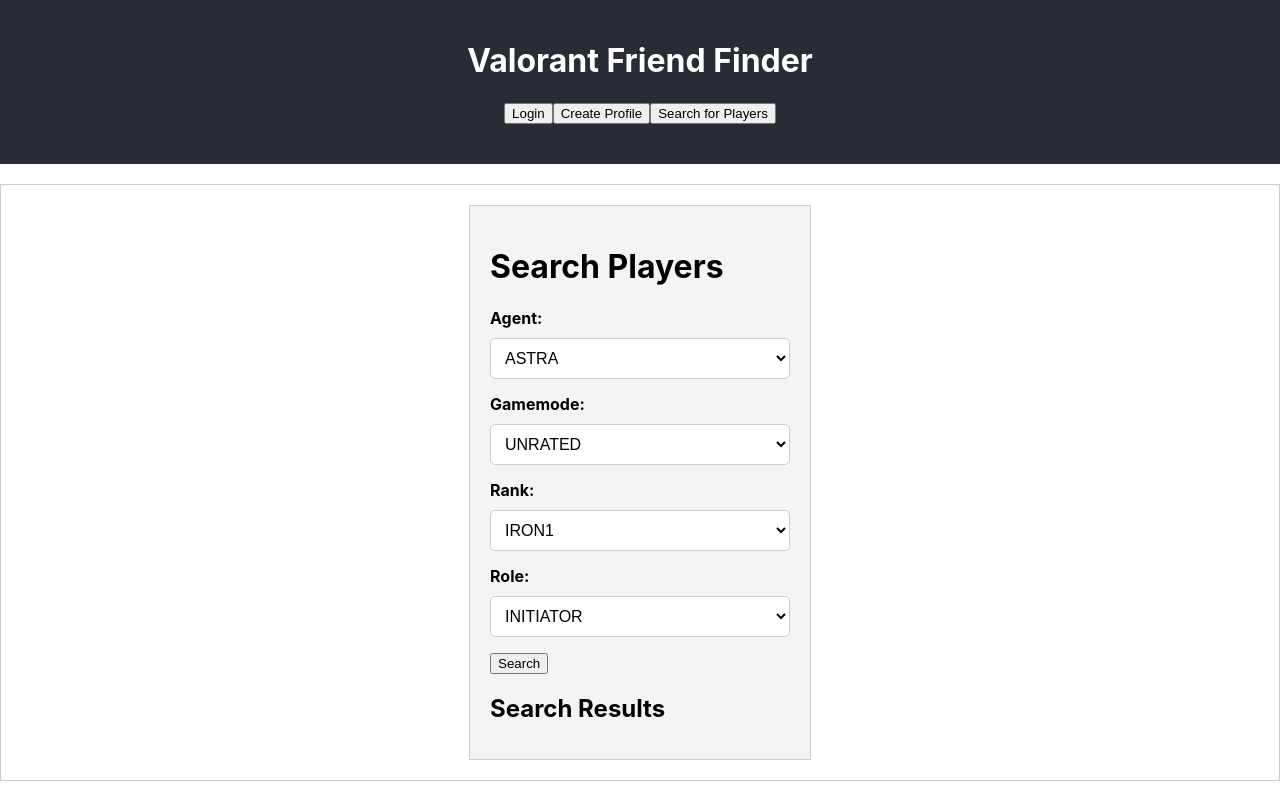
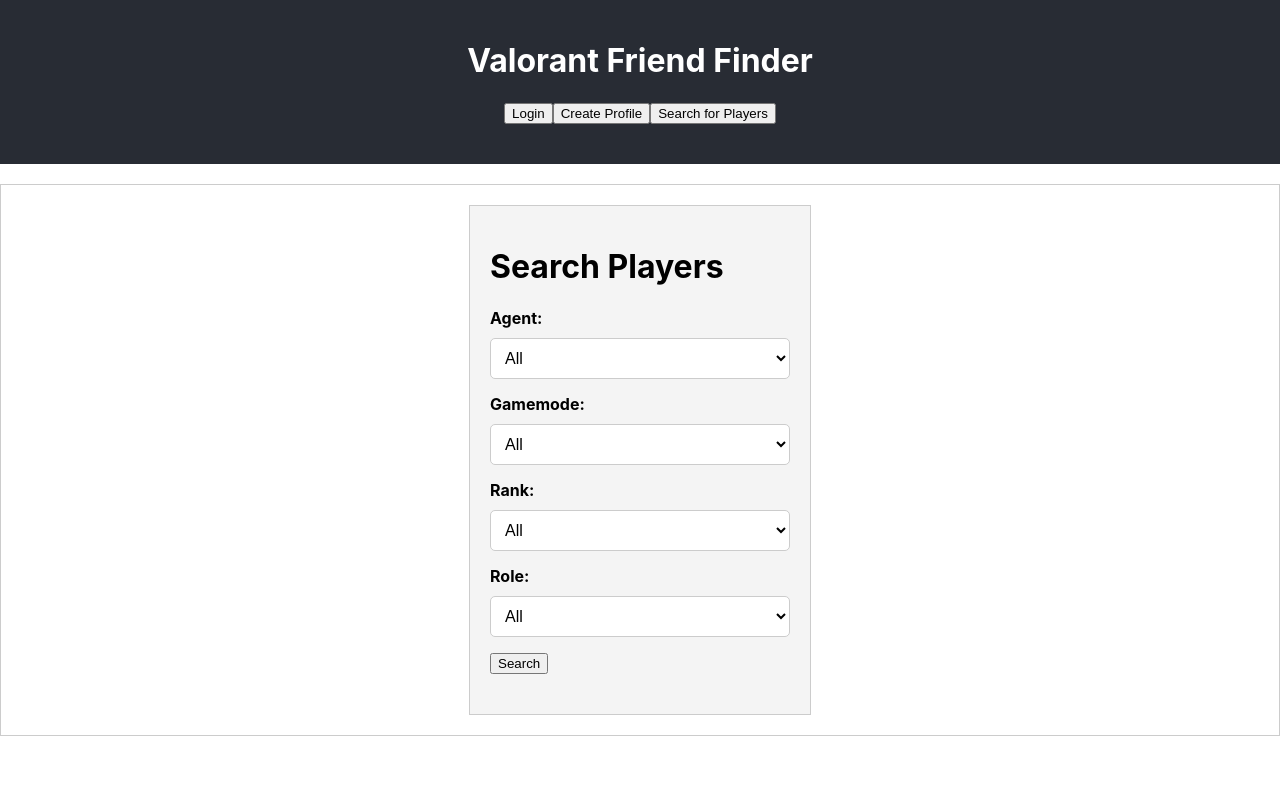
Before and after one commit to santosmatt117/VALORANT_FRIENDS, a React (Create React App) app in the folder frontend/: page / in a window 1280 px wide. Both pictures are taken after typing "Sample", "Sample123" into the empty fields and a click on the button "Search for Players". Built offline with nearby package versions, Linux system fonts and the light colour scheme.

Commit message:
- search player works

```diff
--- a/frontend/src/SearchPlayersPage.tsx
+++ b/frontend/src/SearchPlayersPage.tsx
@@ -1,6 +1,8 @@
 import React, { Component, ChangeEvent } from "react";
 import './SearchPlayersPage.css';
 import { Agent, Rank, Role, Gamemode } from './enums';
+
+type Page = "Filters" | "Results";
 
 interface SearchPlayersPageState {
   filters: {
@@ -10,12 +12,13 @@
     gamemodeFilter: Gamemode | '';
   };
   searchResults: any[];
+  page: Page;
 }
 
-const ranks = Object.values(Rank);
-const roles = Object.values(Role);
-const agents = Object.values(Agent);
-const gamemodes = Object.values(Gamemode);
+// const ranks = Object.values(Rank);
+// const roles = Object.values(Role);
+// const agents = Object.values(Agent);
+// const gamemodes = Object.values(Gamemode);
 
 export class SearchPlayersPage extends Component<{}, SearchPlayersPageState> {
 
@@ -29,7 +32,8 @@
         agentFilter: '',
         gamemodeFilter: '',
       },
-      searchResults: []
+      searchResults: [],
+      page: "Filters"
     };
   }
 
@@ -58,7 +62,9 @@
         validatedValue = value as Gamemode;
       }
     }
-
+    if (value === "") {
+      validatedValue = '';
+    }
     const filters = { ...this.state.filters, [name]: validatedValue };
     this.setState({ filters });
   };
@@ -72,32 +78,133 @@
     if (rankFilter) queryParams.append('rank', rankFilter);
     if (gamemodeFilter) queryParams.append('gamemode', gamemodeFilter);
     if (roleFilter) queryParams.append('role', roleFilter);
+    if (queryParams.toString() === '') {
+      alert('Please select at least one filter.');
+      return;
+    }
+    this.setState({ page: 'Results' });
+    const fullUrl = `http://localhost:8080/api/v1/players/search?${queryParams.toString()}`;
+    console.log('Fetching from URL:', fullUrl); // log the URL to verify
 
-    fetch(`/api/v1/players/search?${queryParams.toString()}`, {
-      method: 'GET',
-      headers: { "Content-Type": "application/json" }
-    })
+    fetch(fullUrl, { method: 'GET' }) // Removed the headers field
+    // .then(response => {
+    //   console.log('Received response:', response);
+    //   if (!response.ok) {
+    //     return response.text().then(text => {
+    //       throw new Error(`HTTP error ${response.status}: ${text}`);
+    //     });
+    //   }
+    //   return response.json();  // parse JSON data into a JavaScript object
+    // })
+    // .then(data => {
+    //   // Here, 'data' is the parsed response from the server. You can use it as needed.
+    //   this.setState({ searchResults: data });
+    //   console.log('Received data:', data);
+    // })
+    // .catch(error => {
+    //   // Log the error message to see more details.
+    //   console.log('Fetch error:', error);
+    // });
+    // .then(response => {
+    //   console.log('Received response:', response);
+    //   if (!response.ok) {
+    //     throw new Error('Network response was not ok');
+    //   }
+    //   return response.text(); // temporarily use text instead of json
+    // })
+    // .then(data => {
+    //   console.log('Received data:', data); // print out the raw data
+    // })
     .then(response => {
+      console.log('Received response:', response);
       if (!response.ok) {
         throw new Error('Network response was not ok');
       }
-      return response.json();  // parse JSON data into a JavaScript object
+      return response.json();
     })
     .then(data => {
-      // Here, 'data' is the parsed response from the server. You can use it as needed.
-      this.setState({ searchResults: data })
-      console.log(data);
+      console.log('Received data:', data);
+      this.setState({ searchResults: data });
     })
     .catch(error => {
-      // Here, 'error' will either be a Fetch API error or a 'Network response was not ok' error.
-      console.log('Fetch error: ', error);
+      console.log('Fetch error:', error);
     });
-
   }
 
+
+  // render = (): JSX.Element => {
+  //   const { rankFilter, roleFilter, agentFilter, gamemodeFilter } = this.state.filters;
+  //   const { searchResults } = this.state;
+  //   return (
+  //     <div className="search-players-container">
+  //       <h1>Search Players</h1>
+  //       <div className="filters">
+
+  //         {/* Agent Filter */}
+  //         <div className="filter-container">
+  //           <label htmlFor="agent">Agent:</label>
+  //           <select id="agent" name= "agentFilter" onChange={this.handleFilterChange}>
+  //             {['ASTRA', 'BREACH', 'BRIMSTONE', 'CHAMBER', 'CYPHER', 'DEADLOCK', 'FADE', 'GEKKO', 'HARBOR', 'JETT', 'KAYO', 'KILLJOY', 'NEON', 'OMEN', 'PHOENIX', 'RAZE', 'REYNA', 'SAGE', 'SKYE', 'SOVA', 'VIPER', 'YORU'].map(agent =>
+  //               <option key={agent} value={agent}>{agent}</option>
+  //             )}
+  //           </select>
+  //         </div>
+
+  //         {/* Gamemode Filter */}
+  //         <div className="filter-container">
+  //           <label htmlFor="gamemode">Gamemode:</label>
+  //           <select id="gamemode" name="gamemodeFilter" onChange={this.handleFilterChange}>
+  //             {['UNRATED', 'SPIKERUSH', 'DEATHMATCH', 'COMPETITIVE', 'CUSTOM', 'ESCALATION', 'TEAMDEATHMATCH'].map(mode =>
+  //               <option key={mode} value={mode}>{mode}</option>
+  //             )}
+  //           </select>
+  //         </div>
+
+  //         {/* Rank Filter */}
+  //         <div className="filter-container">
+  //           <label htmlFor="rank">Rank:</label>
+  //           <select id="rank" name="rankFilter" onChange={this.handleFilterChange}>
+  //             {['IRON1', 'IRON2', 'IRON3', 'BRONZE1', 'BRONZE2', 'BRONZE3', 'SILVER1', 'SILVER2', 'SILVER3', 'GOLD1', 'GOLD2', 'GOLD3', 'PLATINUM1', 'PLATINUM2', 'PLATINUM3', 'DIAMOND1', 'DIAMOND2', 'DIAMOND3', 'ASCENDANT1', 'ASCENDANT2', 'ASCENDANT3', 'IMMORTAL1', 'IMMORTAL2', 'IMMORTAL3', 'RADIANT'].map(rank =>
+  //               <option key={rank} value={rank}>{rank}</option>
+  //             )}
+  //           </select>
+  //         </div>
+
+  //         {/* Role Filter */}
+  //         <div className="filter-container">
+  //           <label htmlFor="role">Role:</label>
+  //           <select id="role" name="roleFilter" onChange={this.handleFilterChange}>
+  //             {['INITIATOR', 'CONTROLLER', 'DUELIST', 'SENTINEL'].map(role =>
+  //               <option key={role} value={role}>{role}</option>
+  //             )}
+  //           </select>
+  //         </div>
+
+  //         {/* Button to perform the search */}
+  //         <button onClick={this.handleSearch}>Search</button>
+  //       </div>
+  //       {/* Render search results here */}
+  //       <h2>Search Results</h2>
+  //         <ul>
+  //           {this.state.searchResults.map((result, index) =>
+  //             <li key={index}>
+  //               {/* Render your Player object. These should match the fields of your Player entity */}
+  //               Player Identifier: {result.playerIdentifier},
+  //               Rank: {result.rank},
+  //               Gamemode: {result.gamemode},
+  //               Role: {result.role},
+  //               Agent: {result.agent}
+  //           </li>
+  //           )}
+  //         </ul>
+  //     </div>
+  //   );
+
+  // };
   render = (): JSX.Element => {
     const { rankFilter, roleFilter, agentFilter, gamemodeFilter } = this.state.filters;
-    const { searchResults } = this.state;
+    const { searchResults , page} = this.state;
+    if (page === 'Filters') {
       return (
         <div className="search-players-container">
           <h1>Search Players</h1>
@@ -106,7 +213,8 @@
             {/* Agent Filter */}
             <div className="filter-container">
               <label htmlFor="agent">Agent:</label>
-            <select id="agent" onChange={this.handleFilterChange}>
+              <select id="agent" name="agentFilter" onChange={this.handleFilterChange}>
+                <option value="">All</option> {/*Default value */}
                 {['ASTRA', 'BREACH', 'BRIMSTONE', 'CHAMBER', 'CYPHER', 'DEADLOCK', 'FADE', 'GEKKO', 'HARBOR', 'JETT', 'KAYO', 'KILLJOY', 'NEON', 'OMEN', 'PHOENIX', 'RAZE', 'REYNA', 'SAGE', 'SKYE', 'SOVA', 'VIPER', 'YORU'].map(agent =>
                   <option key={agent} value={agent}>{agent}</option>
                 )}
@@ -116,7 +224,8 @@
             {/* Gamemode Filter */}
             <div className="filter-container">
               <label htmlFor="gamemode">Gamemode:</label>
-            <select id="gamemode" onChange={this.handleFilterChange}>
+              <select id="gamemode" name="gamemodeFilter" onChange={this.handleFilterChange}>
+                <option value ="">All</option>
                 {['UNRATED', 'SPIKERUSH', 'DEATHMATCH', 'COMPETITIVE', 'CUSTOM', 'ESCALATION', 'TEAMDEATHMATCH'].map(mode =>
                   <option key={mode} value={mode}>{mode}</option>
                 )}
@@ -126,7 +235,8 @@
             {/* Rank Filter */}
             <div className="filter-container">
               <label htmlFor="rank">Rank:</label>
-            <select id="rank" onChange={this.handleFilterChange}>
+              <select id="rank" name="rankFilter" onChange={this.handleFilterChange}>
+                <option value="">All</option>
                 {['IRON1', 'IRON2', 'IRON3', 'BRONZE1', 'BRONZE2', 'BRONZE3', 'SILVER1', 'SILVER2', 'SILVER3', 'GOLD1', 'GOLD2', 'GOLD3', 'PLATINUM1', 'PLATINUM2', 'PLATINUM3', 'DIAMOND1', 'DIAMOND2', 'DIAMOND3', 'ASCENDANT1', 'ASCENDANT2', 'ASCENDANT3', 'IMMORTAL1', 'IMMORTAL2', 'IMMORTAL3', 'RADIANT'].map(rank =>
                   <option key={rank} value={rank}>{rank}</option>
                 )}
@@ -136,7 +246,8 @@
             {/* Role Filter */}
             <div className="filter-container">
               <label htmlFor="role">Role:</label>
-            <select id="role" onChange={this.handleFilterChange}>
+              <select id="role" name="roleFilter" onChange={this.handleFilterChange}>
+                <option value="">All</option>
                 {['INITIATOR', 'CONTROLLER', 'DUELIST', 'SENTINEL'].map(role =>
                   <option key={role} value={role}>{role}</option>
                 )}
@@ -146,24 +257,30 @@
             {/* Button to perform the search */}
             <button onClick={this.handleSearch}>Search</button>
           </div>
-        {/* Render search results here */}
+        </div>
+      );
+    } else {
+      return (
+        <div className="search-players-container">
         <h2>Search Results</h2>
         <ul>
-            {this.state.searchResults.map((result, index) =>
+          {searchResults.length > 0 ? searchResults.map((result, index) =>
             <li key={index}>
-                {/* Render your Player object. These should match the fields of your Player entity */}
+              {/* Render your Player object */}
               Player Identifier: {result.playerIdentifier},
               Rank: {result.rank},
               Gamemode: {result.gamemode},
               Role: {result.role},
               Agent: {result.agent}
             </li>
-            )}
+          ) : <li>No results found</li>}
         </ul>
       </div>
       );
+    }
+  };
 
-  };
+
 
 }
 
```
Also changed, not shown: 1 other file (tests, documents, lock files or other folders). Lines whose indentation alone changed are shown as unchanged.
